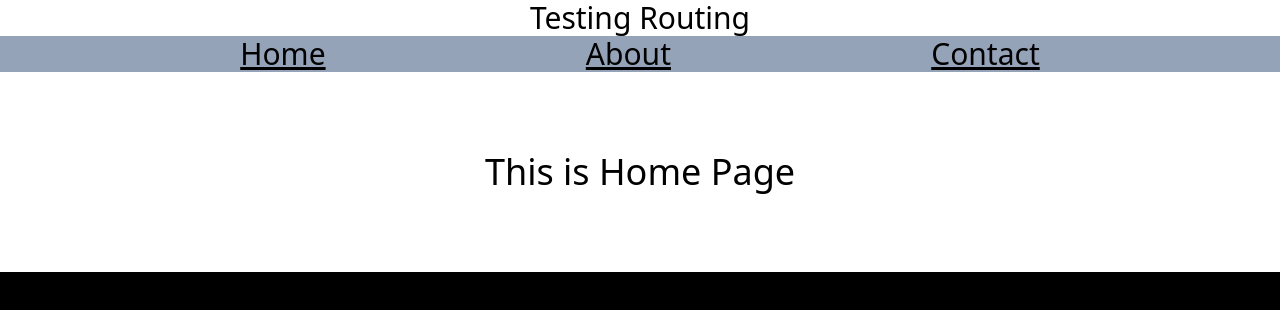
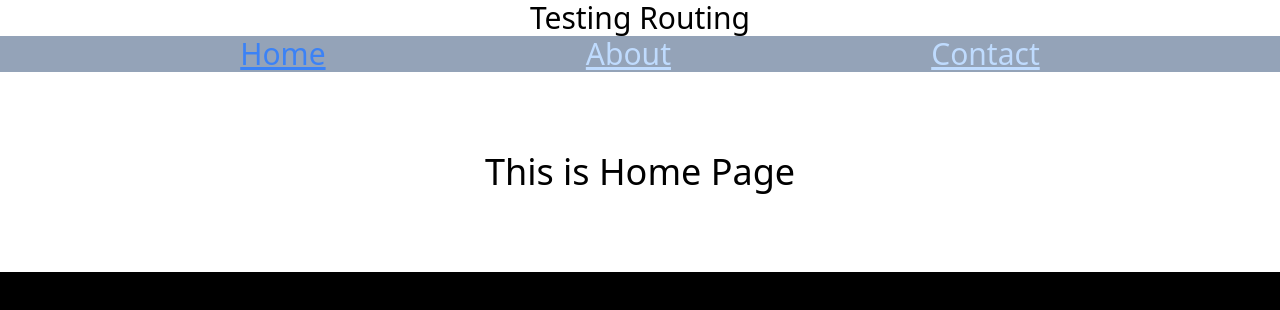
Before and after one commit to ajinkyabodke/basic-routing-setup, a React (Vite) app: page / in a window 1280 px wide. Shown: the top 310 px of the page. Built offline with nearby package versions, Linux system fonts and the light colour scheme.

Commit message:
add styling to active route

```diff
--- a/src/components/MenuBar.jsx
+++ b/src/components/MenuBar.jsx
@@ -1,14 +1,37 @@
-import { useNavigate } from "react-router-dom";
+import { NavLink, useLocation } from "react-router-dom";
 
 function MenuBar() {
-  const navigate = useNavigate();
+  const location = useLocation();
+
   return (
-    <div className="bg-white ">
+    <div className="bg-white">
       <h1 className="text-center text-3xl">Testing Routing</h1>
-      <div className="flex gap-5 justify-evenly text-3xl bg-slate-400 underline">
-        <button onClick={() => navigate("/")}>Home</button>
-        <button onClick={() => navigate("/about")}>About</button>
-        <button onClick={() => navigate("/contact")}>Contact</button>
+      <div className="flex gap-5 justify-evenly text-3xl bg-slate-400">
+        <NavLink
+          to="/"
+          exact
+          className={`${
+            location.pathname === "/" ? "text-blue-500" : "text-blue-200"
+          } underline`}
+        >
+          Home
+        </NavLink>
+        <NavLink
+          to="/about"
+          className={`${
+            location.pathname === "/about" || location.pathname.startsWith("/about/") ? "text-blue-500" : "text-blue-200"
+          } underline`}
+        >
+          About
+        </NavLink>
+        <NavLink
+          to="/contact"
+          className={`${
+            location.pathname.startsWith("/contact") ? "text-blue-500" : "text-blue-200"
+          } underline`}
+        >
+          Contact
+        </NavLink>
       </div>
     </div>
   );
```
